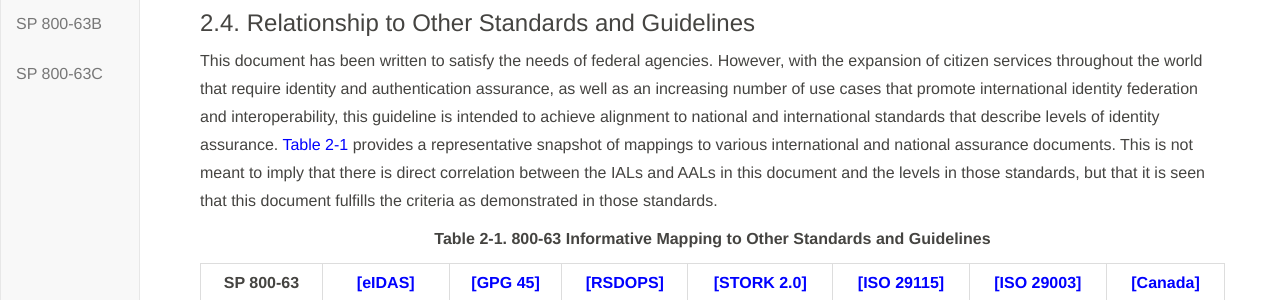
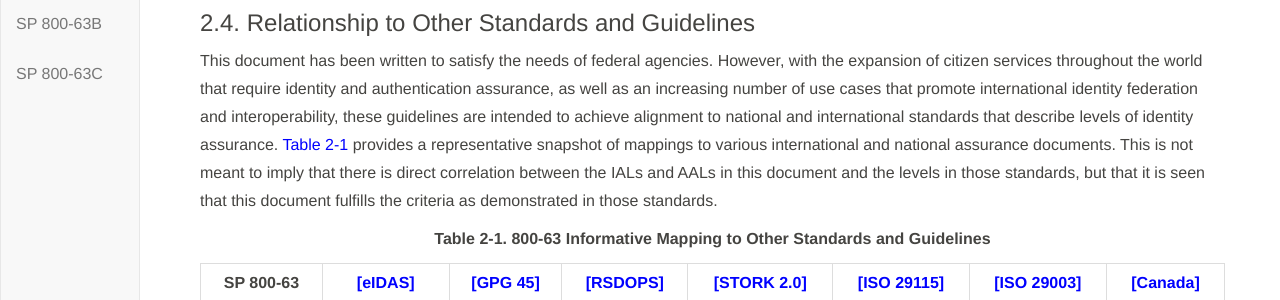
Before and after one commit to usnistgov/800-63-3, a Jekyll site: the page built from sp800-63-3/sec1_2_introduction.md, in a window 1280 px wide and 900 px high, scrolled down 3803 px. Shown: the part 208-508 px from the top of the window. Built offline with Jekyll 4.4.1, drawn with Linux system fonts in a browser that asks for light colours; our own code applies the rules of GitHub Pages for plain Markdown files.

Commit message:
Update sec1_2_introduction.md

```diff
--- a/sp800-63-3/sec1_2_introduction.md
+++ b/sp800-63-3/sec1_2_introduction.md
@@ -151,7 +151,7 @@ The business model, marketplace, and the composition of the way identity service
 
 ### 2.4. Relationship to Other Standards and Guidelines
 
-This document has been written to satisfy the needs of federal agencies. However, with the expansion of citizen services throughout the world that require identity and authentication assurance, as well as an increasing number of use cases that promote international identity federation and interoperability, this guideline is intended to achieve alignment to national and international standards that describe levels of identity assurance. [Table 2-1](#63Sec2-Table1) provides a representative snapshot of mappings to various international and national assurance documents. This is not meant to imply that there is direct correlation between the IALs and AALs in this document and the levels in those standards, but that it is seen that this document fulfills the criteria as demonstrated in those standards.
+This document has been written to satisfy the needs of federal agencies. However, with the expansion of citizen services throughout the world that require identity and authentication assurance, as well as an increasing number of use cases that promote international identity federation and interoperability, these guidelines are intended to achieve alignment to national and international standards that describe levels of identity assurance. [Table 2-1](#63Sec2-Table1) provides a representative snapshot of mappings to various international and national assurance documents. This is not meant to imply that there is direct correlation between the IALs and AALs in this document and the levels in those standards, but that it is seen that this document fulfills the criteria as demonstrated in those standards.
 
 <a name="63Sec2-Table1"></a>
 
```
